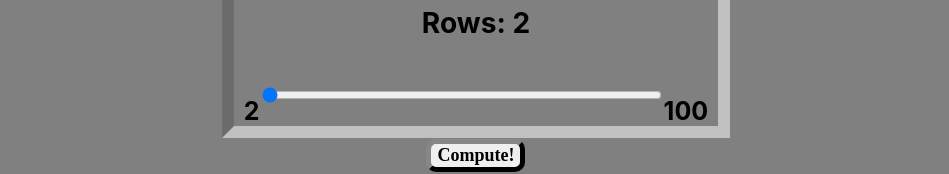
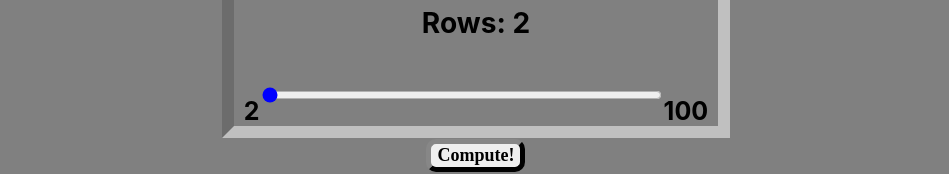
Before and after one commit to adnanian/duration-calculator, a React (Create React App) app: page / in a window 1280 px wide. Shown: the part 298-472 px from the top of the page, without its empty margins (164-1113 px from the left). Built offline with nearby package versions, Linux system fonts and the light colour scheme.

Commit message:
Change slider color, adjust scale input bounds

```diff
--- a/src/components/InputRow.tsx
+++ b/src/components/InputRow.tsx
@@ -59,7 +59,7 @@ const InputRow: React.FC<CalculableInputRow> = ({ index, calcWrapper, onInputCha
                     id={`hours-${index}`}
                     type="number"
                     min="0"
-                    max="876000"
+                    max="875999"
                     step="1"
                     value={hours}
                     readOnly={durationInputReadOnly}
@@ -123,6 +123,7 @@ const InputRow: React.FC<CalculableInputRow> = ({ index, calcWrapper, onInputCha
                     id={`value-${index}`}
                     type="number"
                     min="0"
+                    max="9999"
                     step="0.001"
                     value={scaleValue}
                     readOnly={scaleInputReadOnly}
--- a/src/styles/TableControls.css
+++ b/src/styles/TableControls.css
@@ -18,6 +18,10 @@
 .slider-container .slider-end {
     font-size: 19px;
     font-weight: bolder;
+}
+
+.slider-container input[type="range"] {
+    accent-color: blue;
 }
 
 #table-controls button {
```
